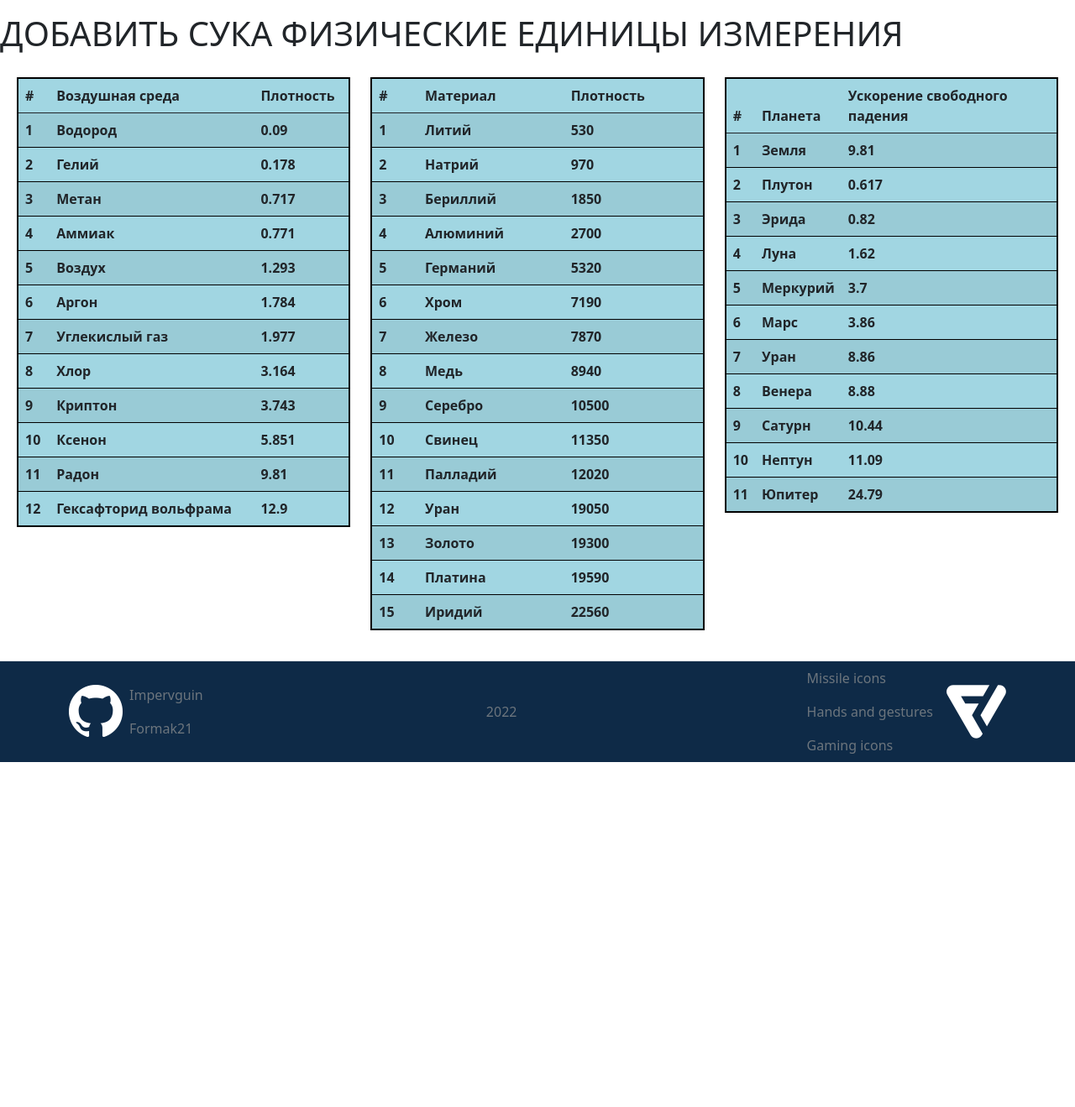
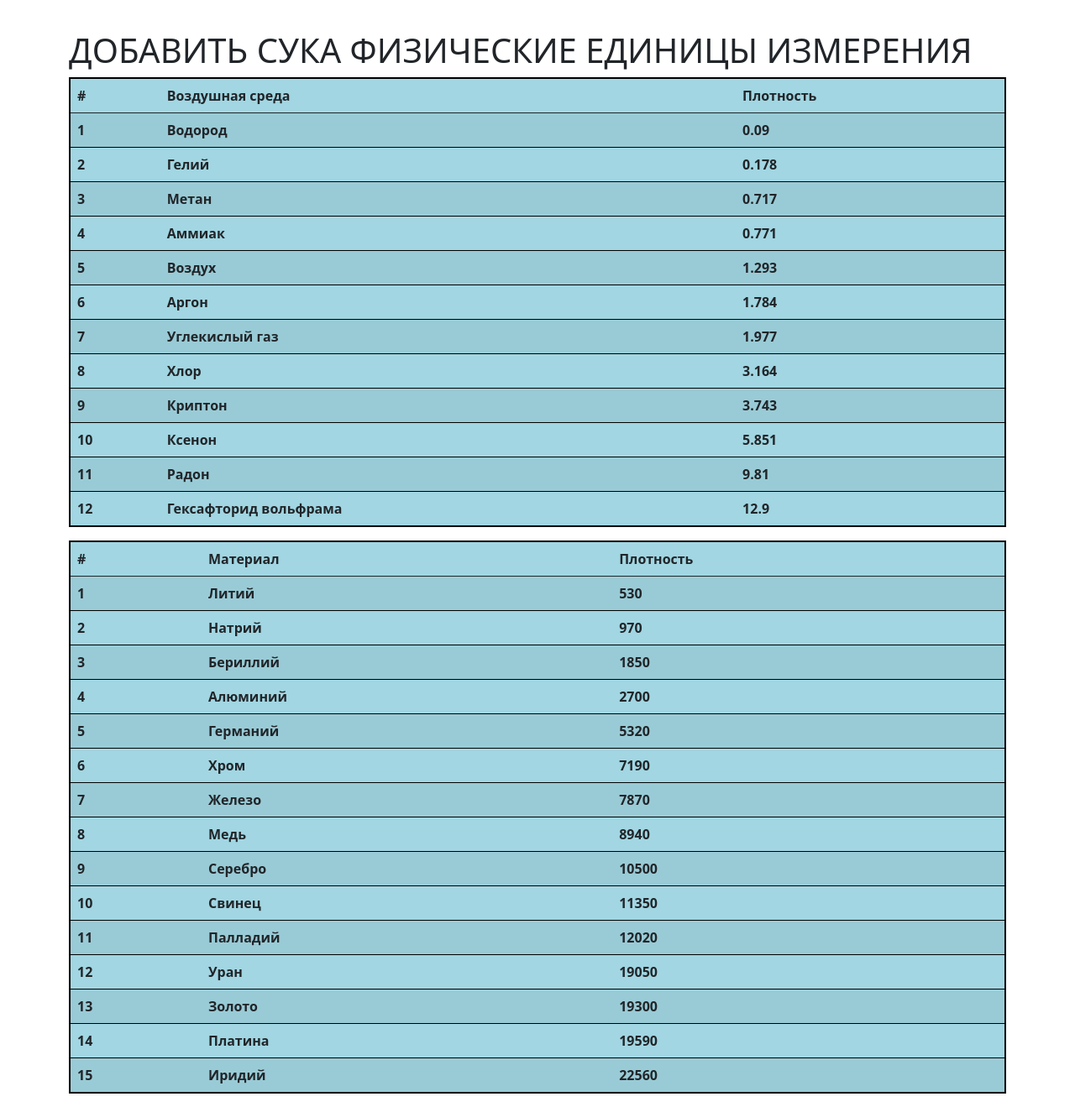
Before and after one commit to Impervguin/Projectile-Simulation, a Flask app: page /physical_values in a window 1280 px wide. Shown: the part 113-1432 px from the top of the page at 84% size. Before the commit the page ends 1021 px from the top, so only its background shows below. Run offline with Flask 2, Linux system fonts and the light colour scheme; lists and menus that the app fills with data are empty.

Commit message:
small fixes in pages

```diff
--- a/templates/physical_values.html
+++ b/templates/physical_values.html
@@ -4,9 +4,9 @@
 {% block content %}
     <title>Физические константы</title>
     <link rel="stylesheet" href="{{url_for('static', filename='css/physical_values.css')}}">
-    <h1>ДОБАВИТЬ СУКА ФИЗИЧЕСКИЕ ЕДИНИЦЫ ИЗМЕРЕНИЯ</h1>
-    <main class="row">
-        <div class="col-lg-4">
+    <main class="container">
+        <h1>ДОБАВИТЬ СУКА ФИЗИЧЕСКИЕ ЕДИНИЦЫ ИЗМЕРЕНИЯ</h1>
+        <div>
             <table class="table table-striped">
                 <thead>
                   <tr>
@@ -26,7 +26,7 @@
                 </tbody>
             </table>
         </div>
-        <div class="col-lg-4">
+        <div>
             <table class="table table-striped">
                 <thead>
                   <tr>
@@ -46,7 +46,7 @@
                 </tbody>
             </table>
         </div>
-        <div class="col-lg-4">
+        <div>
             <table class="table table-striped">
                 <thead>
                   <tr>
--- a/templates/theory.html
+++ b/templates/theory.html
@@ -5,7 +5,7 @@
     <script id="MathJax-script" async src="https://cdn.jsdelivr.net/npm/mathjax@3/es5/tex-mml-chtml.js"></script>
     <link rel="stylesheet" href="{{url_for('static', filename='css/theor.css')}}">
     <main style="background-image:url({{url_for('static', filename='img/background_physics.png')}});">
-    <div class="col-lg-8 theory">
+    <div class="container theory">
         <h1>Движение тела брошенного под углом к горизонту или задача внешней баллистики</h1>
         <p>
         Балли́стика (от греч. βάλλειν — бросать) — наука о движении тел, брошенных в пространстве, основанная на математике и физике.
```
